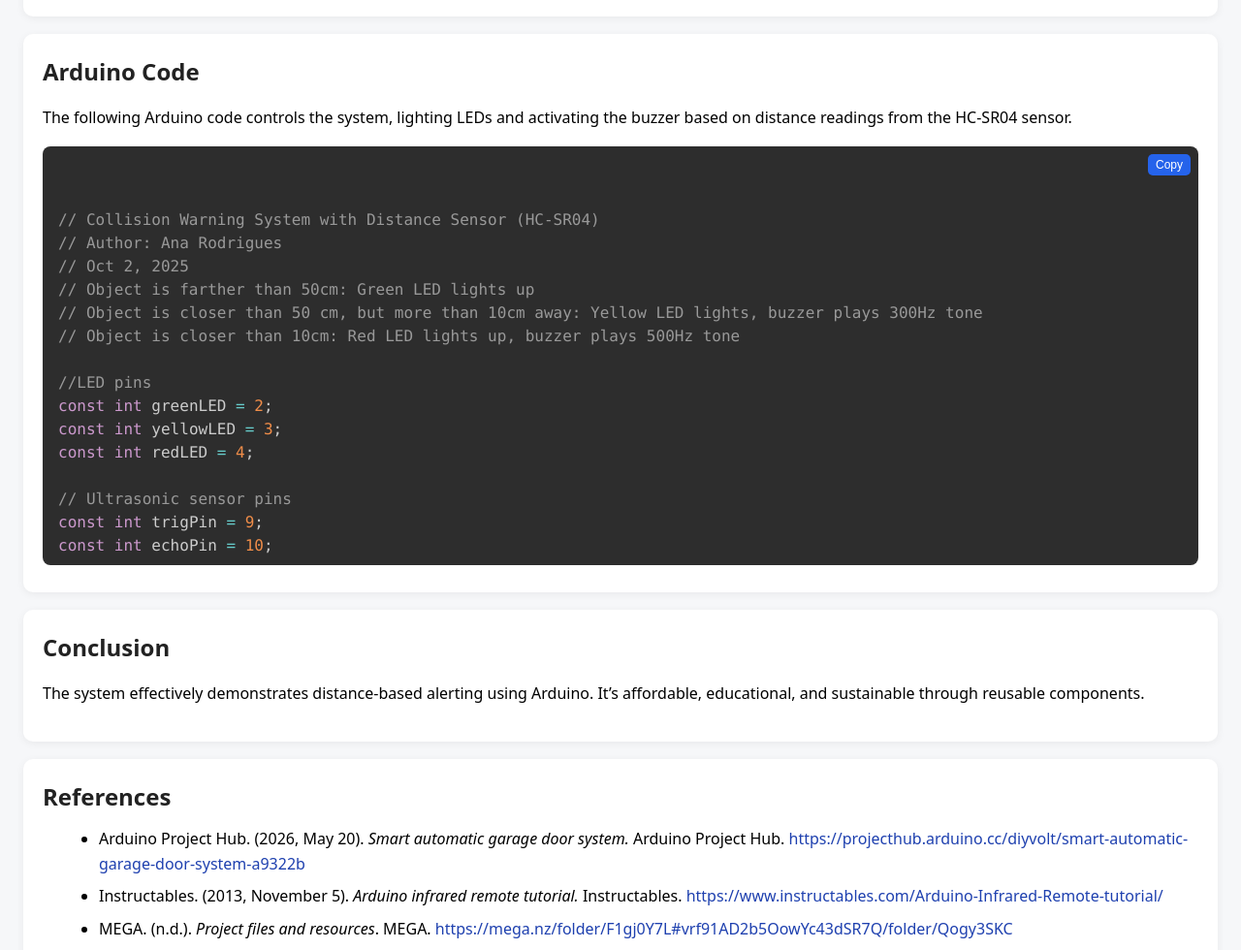
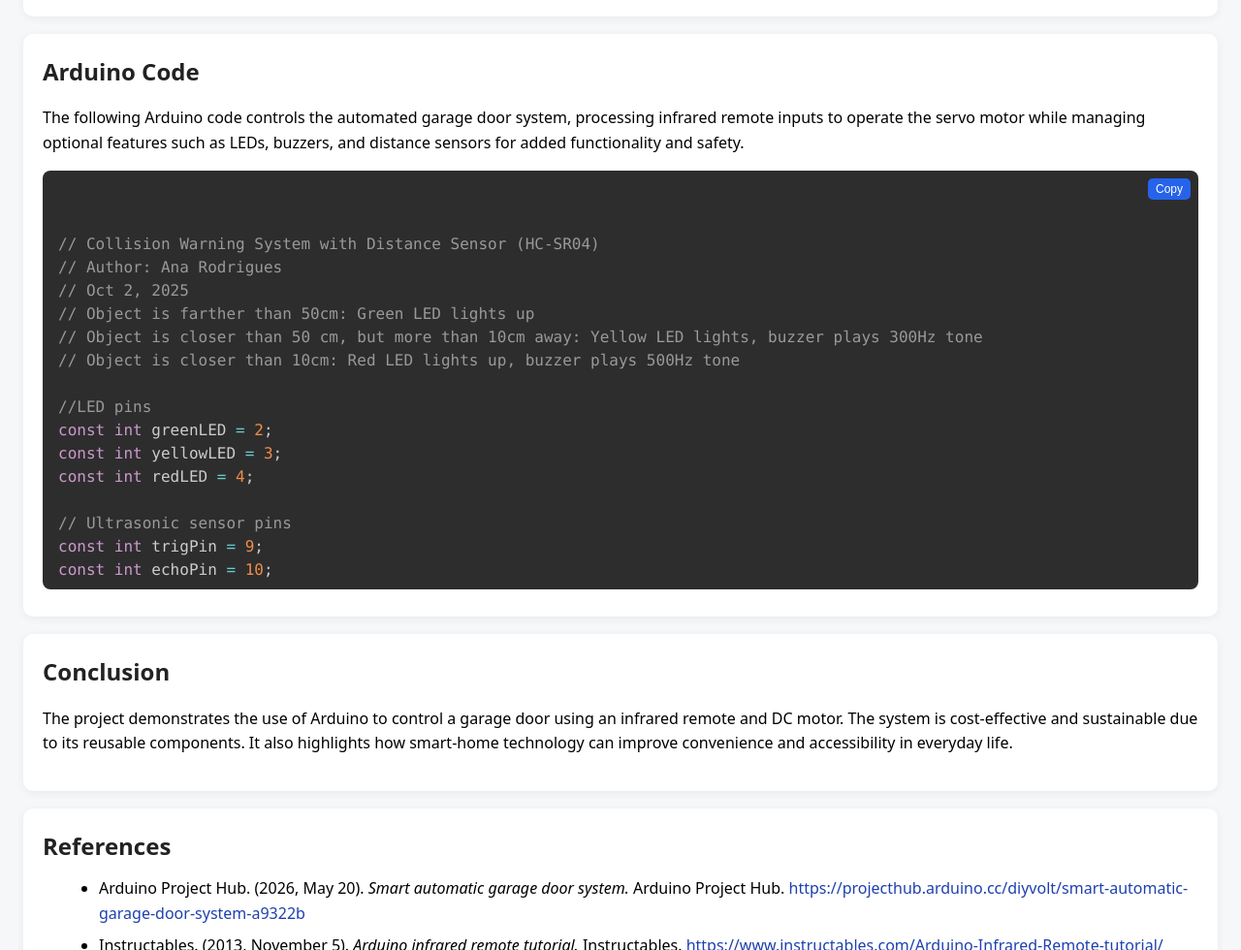
Before and after one commit to KG170/Tech-117-Final-Project, a plain HTML site: page index.html in a window 1280 px wide. Shown: the part 4831-5811 px from the top of the page at 97% size. Drawn offline with nearby package versions, Linux system fonts and the light colour scheme.

Commit message:
Enhance descriptions for Arduino code and conclusion
Updated descriptions for Arduino code and project conclusion to provide more detailed information about the automated garage door system and its features.

```diff
--- a/index.html
+++ b/index.html
@@ -301,7 +301,9 @@
 
   <section id="code">
     <h2>Arduino Code</h2>
-    <p>The following Arduino code controls the system, lighting LEDs and activating the buzzer based on distance readings from the HC-SR04 sensor.</p>
+    <p>The following Arduino code controls the automated garage door system, processing infrared remote inputs
+      to operate the servo motor while managing optional features such as LEDs, buzzers, and distance sensors
+      for added functionality and safety.</p>
 <div class="code-container" style="position: relative;">
       <button class="copy-btn" onclick="copyCode()"
               style="position:absolute; top:8px; right:8px; z-index:10;">
@@ -401,8 +403,9 @@ void loop() {
 
   <section id="conclusion">
     <h2>Conclusion</h2>
-    <p>The system effectively demonstrates distance-based alerting using Arduino. It’s affordable, educational, and
-      sustainable through reusable components.</p>
+    <p>The project demonstrates the use of Arduino to control a garage door using an infrared remote and DC motor.
+      The system is cost-effective and sustainable due to its reusable components. It also highlights
+      how smart-home technology can improve convenience and accessibility in everyday life.</p>
   </section>
 
  <section id="references">
```
